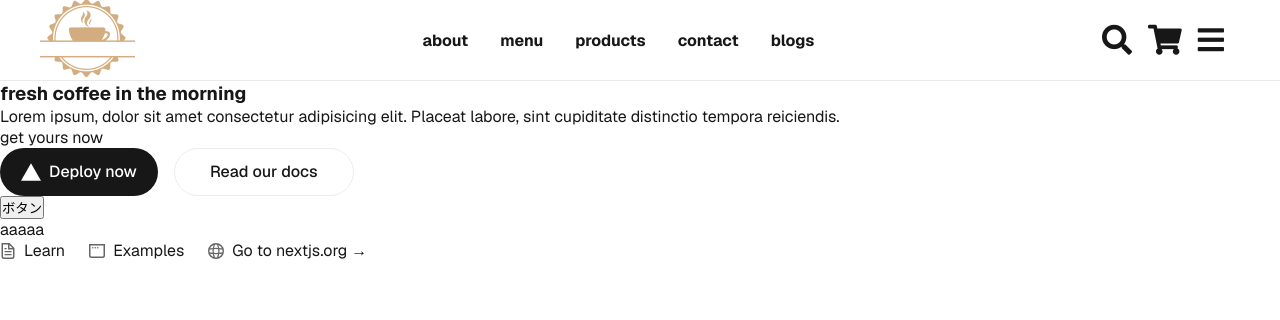
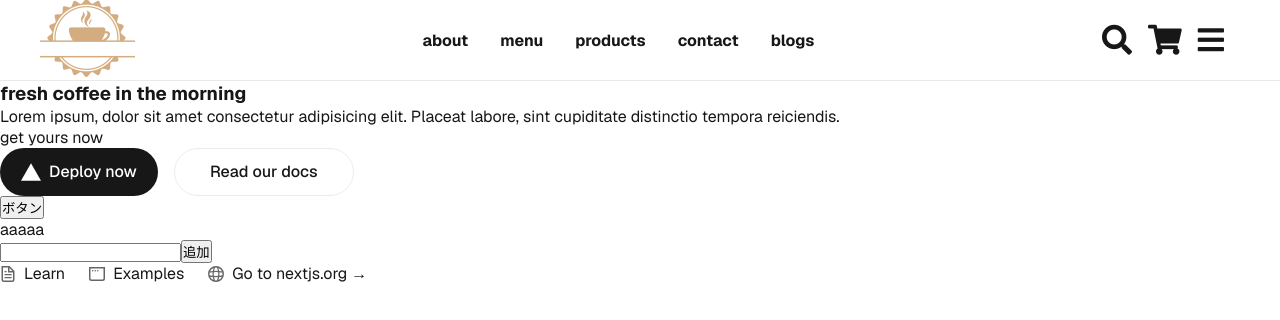
Before and after one commit to hiroshi-git147/react-study, a Next.js app: page / in a window 1280 px wide. Shown: the top 320 px of the page. Built offline with nearby package versions, Linux system fonts and the light colour scheme.

Commit message:
inputに値を追加し、追加できるようにした

```diff
--- a/src/pages/index.jsx
+++ b/src/pages/index.jsx
@@ -20,25 +20,28 @@
 export default function Home() {
   // flgをuseStateで管理し初期値:true
   const [flg, setFlg] = useState(true);
+  const [text, setText] = useState("");
+  const [array, setArray] = useState([]);
 
-  const handleClick = useCallback(() => {
-    // TODO
-    console.log(flg);
-
-    /**
-     * true elementsの中身を表示
-     * false elementsの中身を非表示
-     */
-    if (flg) {
-      setFlg(false);
-    } else {
-      setFlg(true);
-    }
-  }, [flg]);
-
+  // flgを切り替える
   const handleDisplay = useCallback(() => {
     setFlg((hiddenBtn) => !hiddenBtn);
   }, []);
+
+  // テキスト入力の変更を管理
+  const handleChange = useCallback((e) => {
+    setText(e.target.value);
+  }, []);
+
+  // 配列に新しい項目を追加
+  const handleAdd = useCallback(() => {
+    setArray((prevArray) => {
+      if (prevArray.some((item) => item === text)) {
+        return prevArray;
+      }
+      return [...prevArray, text];
+    });
+  }, [text]);
 
   return (
     <>
@@ -58,6 +61,14 @@
         </button>
         {flg && <div>aaaaa</div>}
 
+        <input type="text" value={text} onChange={handleChange} />
+        <button onClick={handleAdd}>追加</button>
+        <ul>
+          {array.map((item) => {
+            return <li key={item}>{item}</li>;
+          })}
+        </ul>
+
         {/* フッターコンポーネント */}
         <Footer />
       </div>
```
